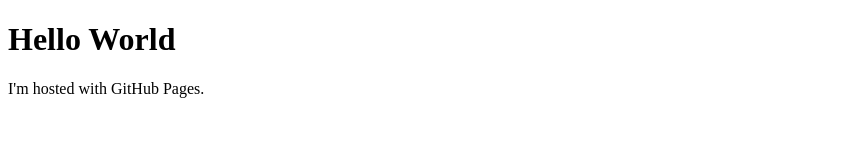
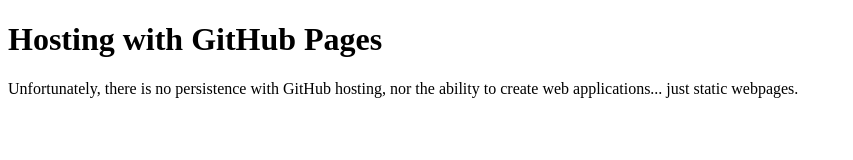
Before and after one commit to kjkraus/kjkraus.github.io, a plain HTML site: page index.html in a window 1280 px wide. Shown: the whole page, without its empty margins (0-853 px from the left). Drawn offline with Linux system fonts and the light colour scheme.

Commit message:
Static webpage
no logic, web applications, or interaction based upon varying inputs

```diff
--- a/index.html
+++ b/index.html
@@ -1,7 +1,9 @@
 <!DOCTYPE html>
 <html>
 <body>
-<h1>Hello World</h1>
-<p>I'm hosted with GitHub Pages.</p>
+<h1>Hosting with GitHub Pages</h1>
+<p>Unfortunately, there is no persistence with GitHub hosting,
+    nor the ability to create web applications... just static webpages.</p>
+
 </body>
 </html>
```
